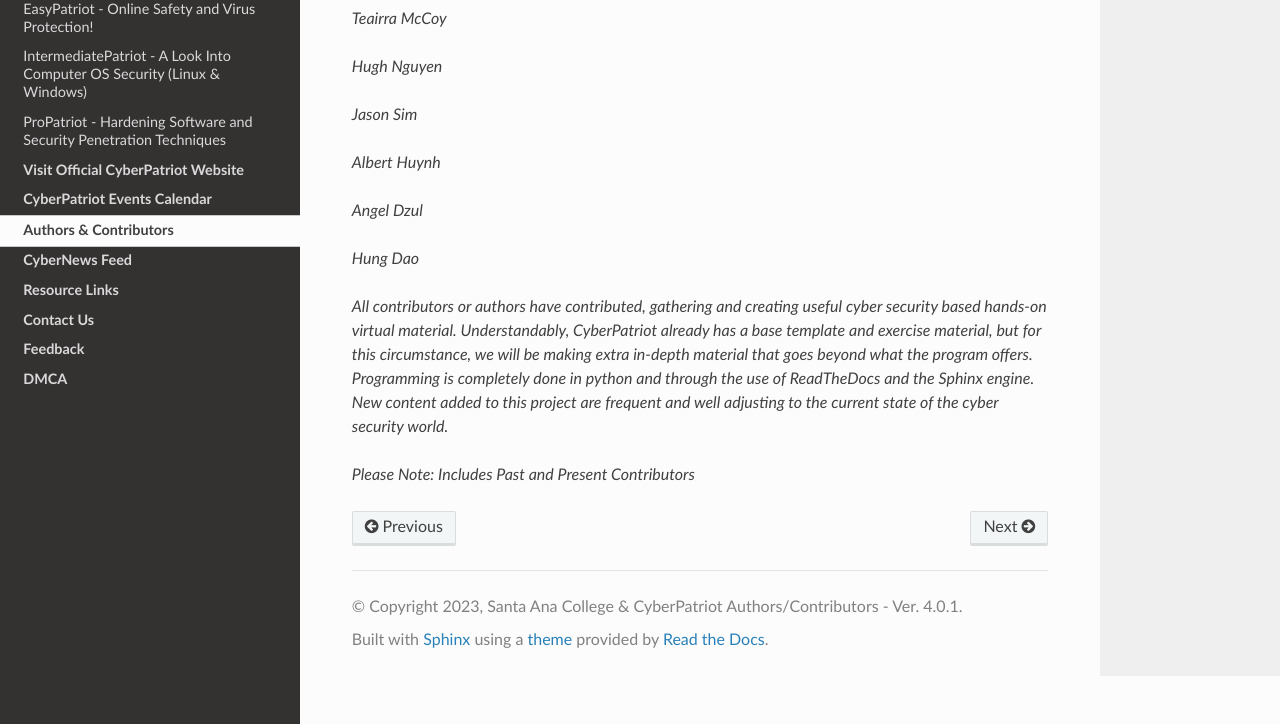
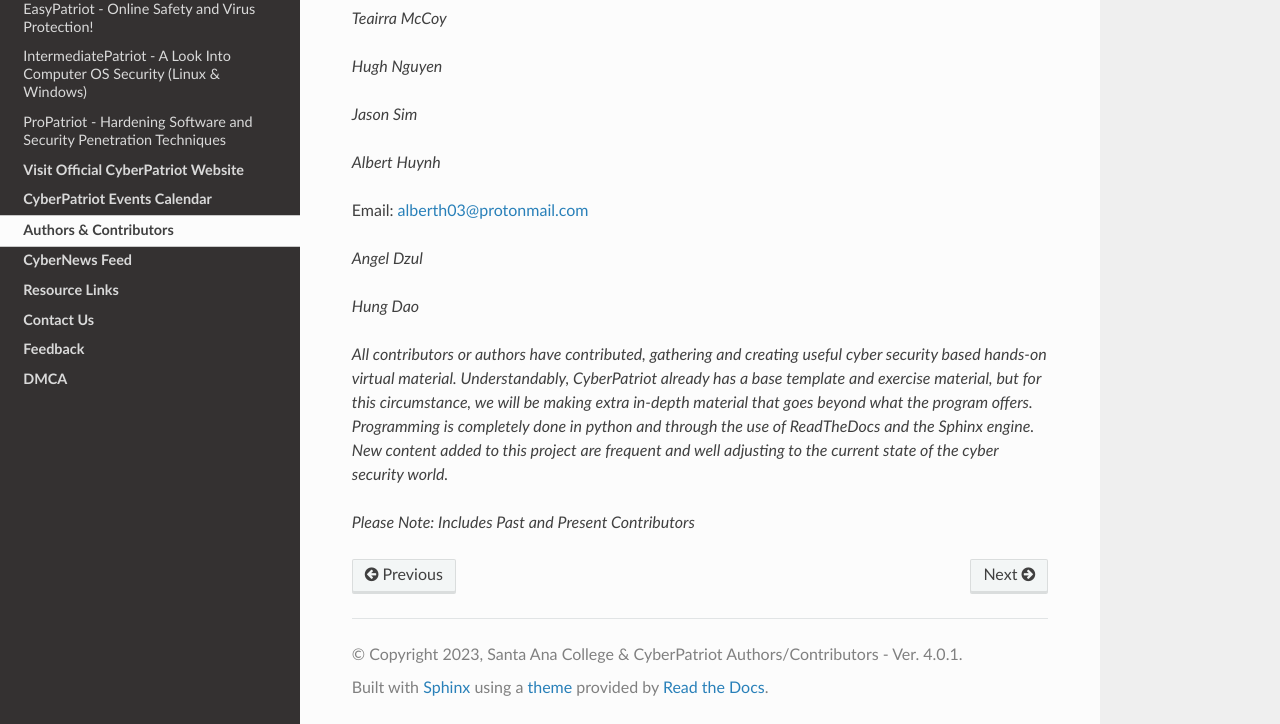
Before and after one commit to natt96z/cybersac, a Sphinx documentation site: the page built from docs/source/AuthorsContributors.rst, in a window 1280 px wide and 900 px high, scrolled down 748 px, cut to the strip 176-900 px from the top of the window. Built offline with Sphinx 7.4.7 and the Read the Docs theme 2.0.0, drawn with Linux system fonts in a browser that asks for light colours.

Commit message:
Update AuthorsContributors.rst
Added email

```diff
--- a/docs/source/AuthorsContributors.rst
+++ b/docs/source/AuthorsContributors.rst
@@ -27,6 +27,9 @@
 
 *Albert Huynh*
 
+Email: alberth03@protonmail.com
+
+
 *Angel Dzul*
 
 *Hung Dao*
```
